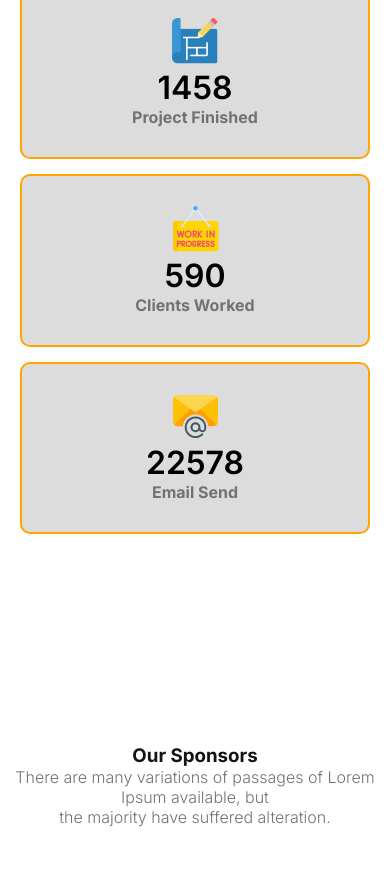
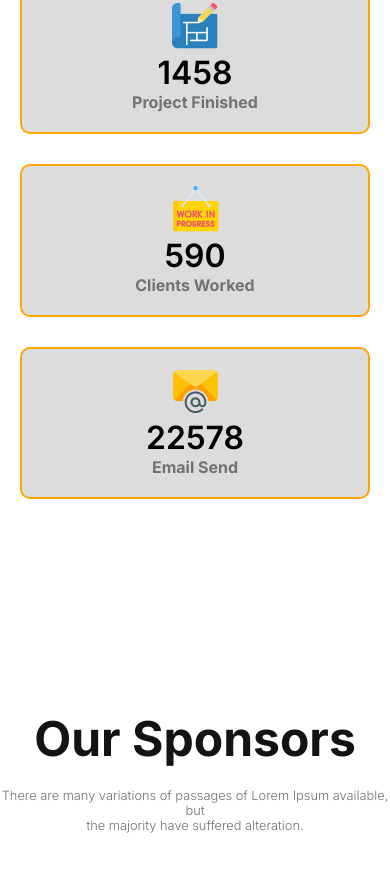
Before and after one commit to naimaashraftithii/g3_architecture_responsive, a plain HTML site: page index.html in a window 390 px wide. Shown: the part 5349-6223 px from the top of the page. Drawn offline with Linux system fonts and the light colour scheme.

Commit message:
Woking done with final polish

```diff
--- a/index.html
+++ b/index.html
@@ -111,34 +111,35 @@ Group of Architects </h3>
       Some Facts
     </h3>
     <p class="some_facts_text2">
-     There are many variations of passages of Lorem Ipsum available, but <br>the majority have suffered alteration.
+      There are many variations of passages of Lorem Ipsum available, but <br>
+      the majority have suffered alteration.
     </p>
+  </div>
 
   <div class="some_facts_img">
     <div class="some_facts_img1">
-        <img src="./images/icons/ribon.png" alt="">
+      <img src="./images/icons/ribon.png" alt="Awards Icon" class="fact-icon">
       <h4 class="some_facts_no_txt1">54</h4>
-        <p  class="some_facts_no_txt2">Awards Winnings</p>
+      <p class="some_facts_no_txt2">Awards Winnings</p>
     </div>
     <div class="some_facts_img1">
-        <img src="./images/icons/projects.png" alt="">
+      <img src="./images/icons/projects.png" alt="Projects Icon" class="fact-icon">
       <h4 class="some_facts_no_txt1">1458</h4>
-        <p  class="some_facts_no_txt2">Project Finished</p>
+      <p class="some_facts_no_txt2">Project Finished</p>
     </div>
     <div class="some_facts_img1">
-        <img src="./images/icons/customers.png" alt="">
+      <img src="./images/icons/customers.png" alt="Customers Icon" class="fact-icon">
       <h4 class="some_facts_no_txt1">590</h4>
-        <p  class="some_facts_no_txt2">Clients Worked</p>
+      <p class="some_facts_no_txt2">Clients Worked</p>
     </div>
     <div class="some_facts_img1">
-        <img src="./images/icons/email.png" alt="">
+      <img src="./images/icons/email.png" alt="Email Icon" class="fact-icon">
       <h4 class="some_facts_no_txt1">22578</h4>
-        <p  class="some_facts_no_txt2">Email Send</p>
+      <p class="some_facts_no_txt2">Email Send</p>
     </div>
-
-
   </div>
 </section>
+
     <!-- Our sponsors sections -->
      <section class="our_sponsors">
         <div class="our_sponsors_text">
--- a/style.css
+++ b/style.css
@@ -263,18 +263,19 @@ main > section{
   margin: 40px auto;
   display: grid;
   grid-template-columns: repeat(4, 1fr); /* 4 columns */
-  gap: 30px; /* reduce gap between boxes */
+  gap: 30px;
   max-width: 1200px;
 }
 
 .some_facts_img1 {
-  padding: 40px 20px; /* bigger padding for larger box */
+  padding: 40px 20px;
   font-weight: bold;
-  background-color:gainsboro;
+  background-color: gainsboro;
   border: 2px solid orange;
   border-radius: 10px;
   text-align: center;
   transition: transform 0.3s ease, box-shadow 0.3s ease;
+
 }
 
 .some_facts_img1:hover {
@@ -290,6 +291,11 @@ main > section{
 /* Our sponsors sections */
 .our_sponsors{
   text-align: center;
+}
+.our_sponsors_text1{
+  font-size: 3rem;
+  font-weight: 700;
+  margin:20px auto;
 }
 .our_sponsors_img{
   margin:50px auto;
@@ -372,18 +378,30 @@ main > section{
     transform: translateX(-50%);
   }
   /* some facts */
+  .some_facts{
+    justify-items: center;
+  }
  .some_facts_img {
     grid-template-columns: 1fr;
-    gap: 15px;
   }
 
   .some_facts_img1 {
-    padding: 30px 15px; /* reduce padding for mobile */
+    height: auto; /* adjust for mobile */
+    padding: 20px;
   }
   /* our sponsors */
    .our_sponsors_img {
     grid-template-columns: 1fr;
     gap: 15px;
+  }
+  .our_sponsors_text2{
+     font-size: .8rem;
+     font-weight: 300;
+  }
+  .footer, .our_sponsors_text {
+      text-align: center;
+      justify-items: center;
+      justify-content: center;
   }
 }
 
@@ -419,13 +437,25 @@ main > section{
     transform: translateX(-50%);
   }
   /* some facts */
- .some_facts_img {
+  .some_facts{
+    justify-items: center;
+  }
+   .some_facts_img {
     grid-template-columns: repeat(2, 1fr);
-    gap: 20px;
   }
 /* our sponsors */
+.our_sponsors{
+  text-align: center;
+  justify-items: center;
+  justify-content: center;
+}
  .our_sponsors_img {
     grid-template-columns: repeat(2, 1fr);
     gap: 20px;
   }
+  .footer{
+      text-align: center;
+      justify-items: center;
+      justify-content: center;
+  }
 }
```
Lines whose indentation alone changed are shown as unchanged.
